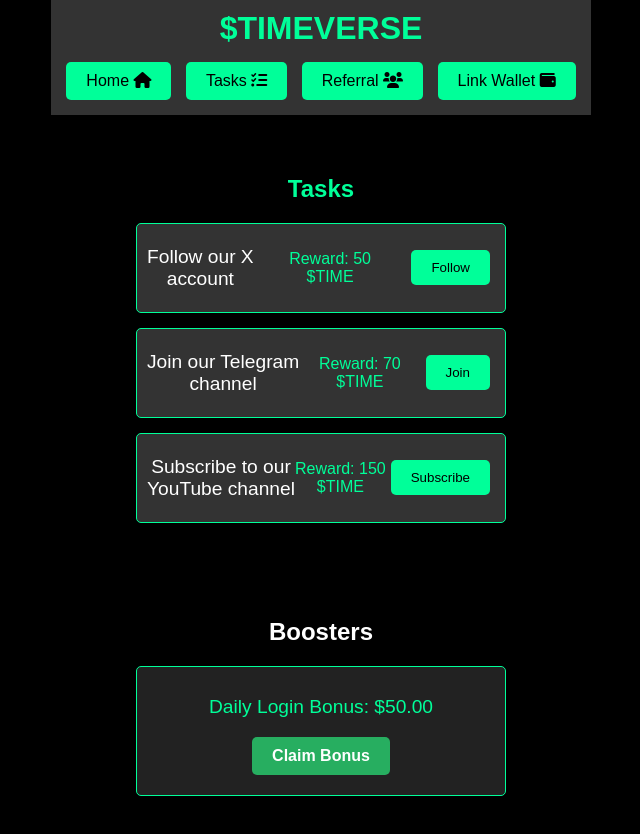
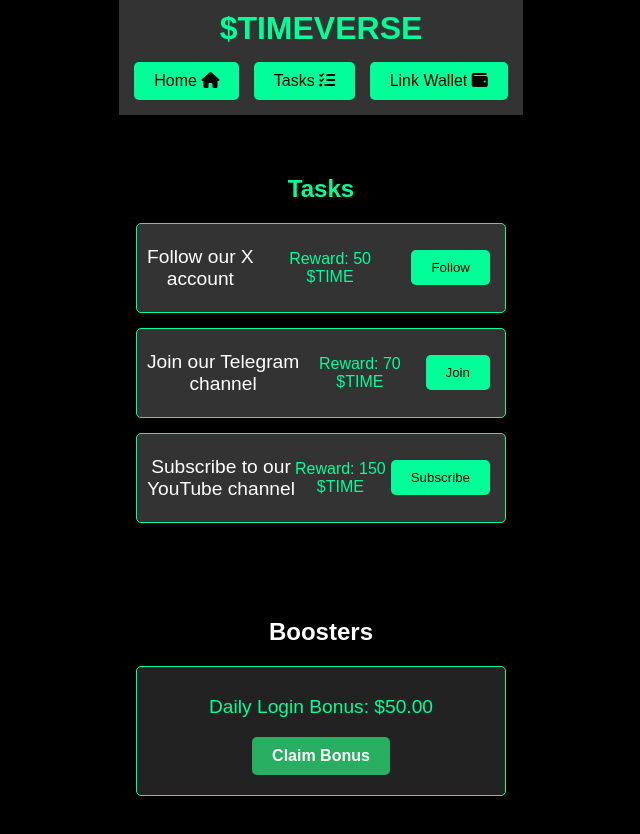
Before and after one commit to M1les07/timeverse, a website: page tasks.html in a window 1280 px wide. Shown: the whole page, without its empty margins (319-959 px from the left). Drawn offline with Linux system fonts and the light colour scheme.

Commit message:
Update tasks.html

```diff
--- a/tasks.html
+++ b/tasks.html
@@ -13,7 +13,7 @@
         <nav>
             <button id="home">Home <i class="fas fa-home"></i></button>
             <button id="tasks">Tasks <i class="fas fa-tasks"></i></button>
-            <button id="referral">Referral <i class="fas fa-users"></i></button>
+<!--             <button id="referral">Referral <i class="fas fa-users"></i></button> -->
             <button id="wallet">Link Wallet <i class="fas fa-wallet"></i></button>
         </nav>
     </header>
```
